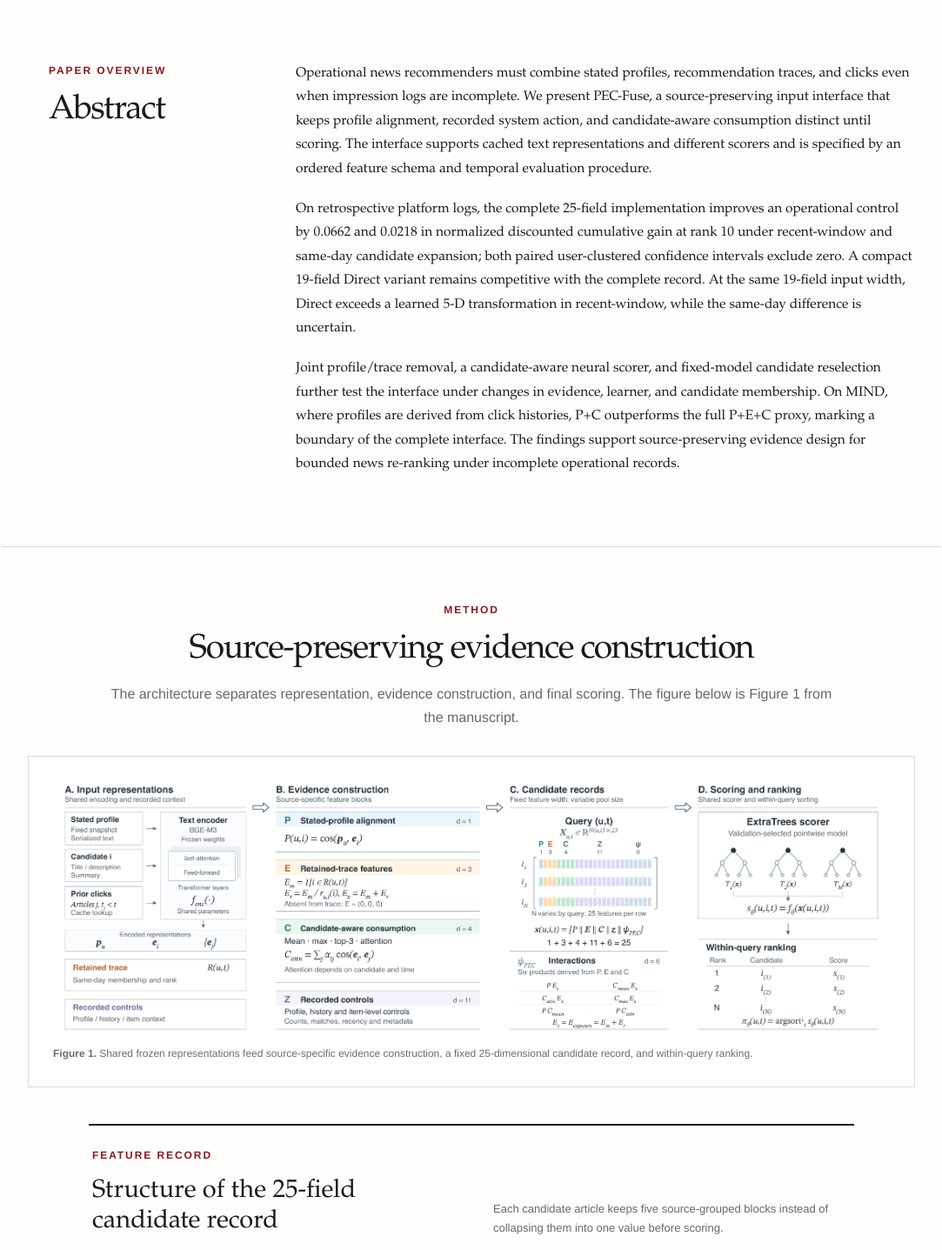
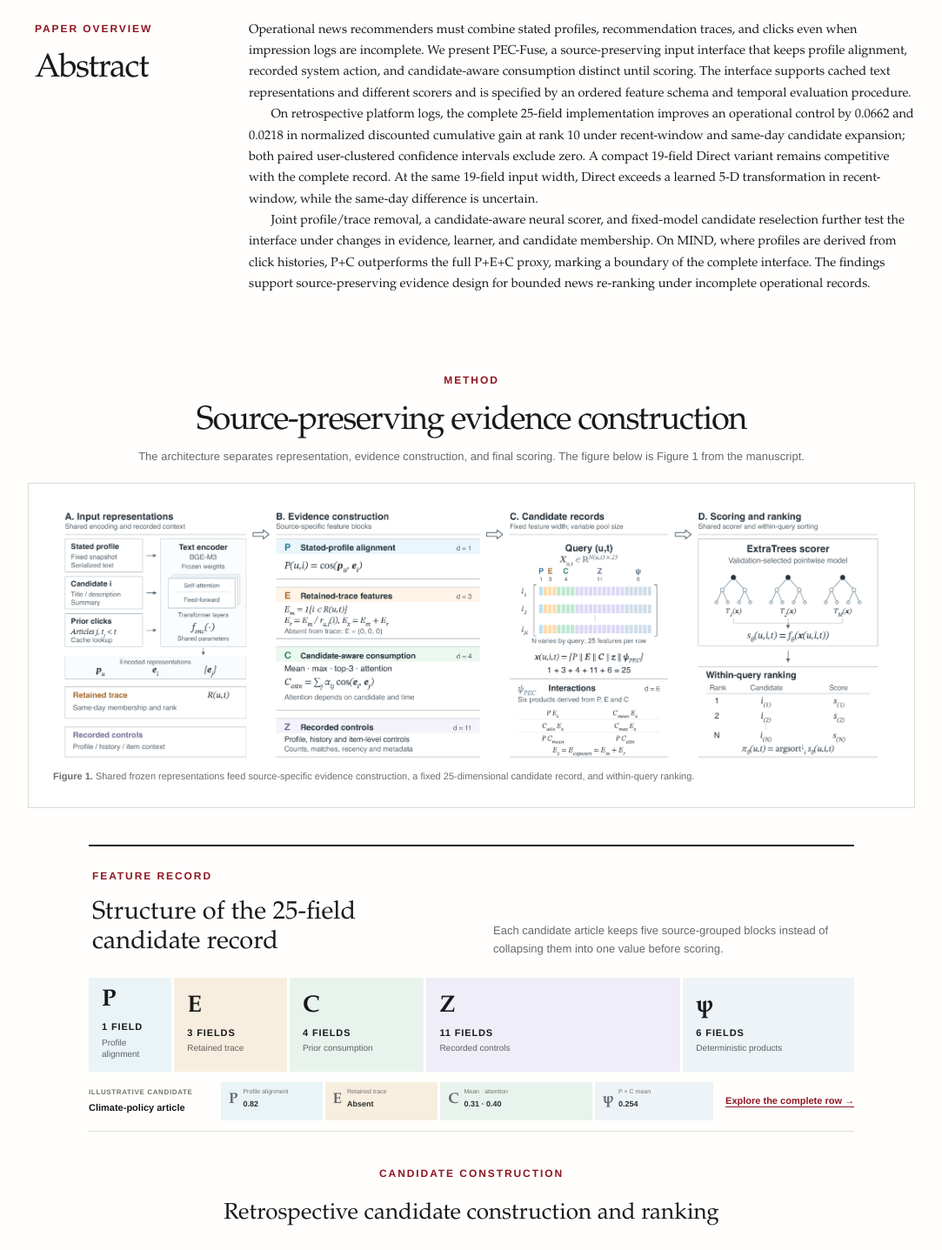
Before and after one commit to WoojinPark-Jay/pec-fuse-ranking, a React (Vite) app in the folder tutorial/: page / in a window 1280 px wide. Shown: the part 620-2057 px from the top of the page at 87% size, without its empty margins (98-1181 px from the left). Built offline with nearby package versions, Linux system fonts and the light colour scheme.

Commit message:
Tighten the project page layout

```diff
--- a/tutorial/src/project-home.css
+++ b/tutorial/src/project-home.css
@@ -62,7 +62,7 @@ body { margin: 0; background: var(--paper); color: var(--ink); }
 .project-button svg, .footer-links svg { width: 15px; height: 15px; fill: currentColor; }
 .sr-only { position: absolute; width: 1px; height: 1px; padding: 0; margin: -1px; overflow: hidden; clip: rect(0,0,0,0); white-space: nowrap; border: 0; }
 
-.project-hero { max-width: 960px; margin: 0 auto; padding: 68px 30px 46px; text-align: center; }
+.project-hero { max-width: 960px; margin: 0 auto; padding: 50px 30px 34px; text-align: center; }
 .venue-line, .section-kicker {
   margin: 0 0 15px;
   color: var(--ku-crimson);
@@ -136,17 +136,19 @@ body { margin: 0; background: var(--paper); color: var(--ink); }
   letter-spacing: -.035em;
 }
 .text-link { display: inline-flex; gap: 9px; align-items: center; color: var(--ku-crimson) !important; font-size: 14px; font-weight: 700; text-underline-offset: 4px; }
-.paper-figure figcaption { margin-top: 14px; color: #6d6d6a; font-size: 12px; line-height: 1.55; }
+.paper-figure figcaption { margin-top: 9px; color: #6d6d6a; font-size: 11px; line-height: 1.5; }
 
-.paper-section { max-width: 1080px; margin: 0 auto; padding: 62px 30px; }
-.paper-section + .paper-section { border-top: 1px solid var(--line); }
-.section-heading { max-width: 830px; margin-bottom: 30px; }
-.section-heading > p:not(.section-kicker) { margin: 15px 0 0; color: var(--muted); }
+.paper-section { max-width: 1080px; margin: 0 auto; padding: 44px 30px; }
+.paper-section + .paper-section { border-top: 0; }
+.section-heading { max-width: 830px; margin-bottom: 20px; }
+.section-heading > p:not(.section-kicker) { margin: 10px 0 0; color: var(--muted); font-size: 13px; line-height: 1.55; }
 .section-heading-centered { margin-right: auto; margin-left: auto; text-align: center; }
-.abstract-section { display: grid; grid-template-columns: 260px 1fr; gap: 48px; align-items: start; }
-.abstract-section .section-heading { padding-left: 24px; }
-.abstract-copy { font-family: "Iowan Old Style", "Palatino Linotype", Georgia, serif; font-size: 15.5px; line-height: 1.78; }
-.abstract-copy p { margin: 0 0 18px; }
+.section-heading h2 { font-size: clamp(29px, 3.5vw, 38px); }
+.abstract-section { display: grid; grid-template-columns: 220px 1fr; gap: 34px; align-items: start; }
+.abstract-section .section-heading { padding-left: 8px; }
+.abstract-copy { font-family: "Iowan Old Style", "Palatino Linotype", Georgia, serif; font-size: 14.5px; line-height: 1.68; }
+.abstract-copy p { margin: 0; }
+.abstract-copy p + p { text-indent: 1.75em; }
 
 .paper-figure { margin: 0; }
 .architecture-figure { padding: 28px; border: 1px solid var(--line); background: #fff; }
@@ -179,14 +181,14 @@ body { margin: 0; background: var(--paper); color: var(--ink); }
 .example-c { background: #e9f3ed; }
 .example-psi { background: #edf3f6; }
 .record-example a { color: var(--ku-crimson); font-weight: 700; text-underline-offset: 3px; }
-.algorithm-intro { max-width: 720px; margin: 56px auto 24px; text-align: center; }
-.algorithm-intro h3 { margin: 0; font-family: "Iowan Old Style", "Palatino Linotype", Georgia, serif; font-size: 30px; font-weight: 500; }
+.algorithm-intro { max-width: 720px; margin: 38px auto 18px; text-align: center; }
+.algorithm-intro h3 { margin: 0; font-family: "Iowan Old Style", "Palatino Linotype", Georgia, serif; font-size: 26px; font-weight: 500; }
 .algorithm-intro p:not(.section-kicker) { color: var(--muted); }
 .algorithm-figure { overflow-x: auto; padding: 20px; border: 1px solid var(--line); background: #fff; }
 .algorithm-figure img { min-width: 820px; width: 100%; }
 
 .results-section { max-width: 1180px; }
-.result-block { max-width: 1020px; margin: 26px auto 0; border-top: 2px solid var(--ink); }
+.result-block { max-width: 1020px; margin: 20px auto 0; border-top: 2px solid var(--ink); }
 .result-block-heading { display: flex; align-items: center; gap: 16px; padding: 14px 4px; border-bottom: 1px solid var(--line); }
 .result-block-heading div { display: grid; }
 .result-block-heading strong { font-family: "Iowan Old Style", "Palatino Linotype", Georgia, serif; font-size: 21px; font-weight: 600; }
@@ -198,7 +200,7 @@ body { margin: 0; background: var(--paper); color: var(--ink); }
 .result-gain { color: var(--ku-crimson); font-size: 19px; font-weight: 800; font-variant-numeric: tabular-nums; }
 .result-gain small { display: block; color: #716f6b; font-size: 11px; font-weight: 500; }
 .result-interpretation { margin: 14px 20px 0; color: var(--ku-crimson); font-size: 12px; font-weight: 700; }
-.contrast-block { max-width: 1020px; margin: 34px auto 0; }
+.contrast-block { max-width: 1020px; margin: 26px auto 0; }
 .contrast-heading { display: grid; grid-template-columns: 1fr 1.25fr; gap: 34px; align-items: end; margin-bottom: 15px; }
 .contrast-heading .section-kicker { margin-bottom: 5px; }
 .contrast-heading h3 { margin: 0; font-family: "Iowan Old Style", "Palatino Linotype", Georgia, serif; font-size: 23px; font-weight: 600; }
@@ -213,27 +215,27 @@ body { margin: 0; background: var(--paper); color: var(--ink); }
 .contrast-estimate em { grid-column: 1 / -1; color: #8a5d31; font-size: 8px; font-style: normal; font-weight: 700; letter-spacing: .04em; text-transform: uppercase; }
 .contrast-estimate.is-uncertain { color: #6d625b; }
 .contrast-footnote { margin: 10px 2px 0; color: #74716d; font-size: 10px; line-height: 1.5; }
-.results-note { max-width: 800px; margin: 28px auto 0; padding-left: 18px; border-left: 2px solid var(--ku-crimson); color: var(--muted); font-size: 13px; }
+.results-note { max-width: 800px; margin: 20px auto 0; padding-left: 16px; border-left: 2px solid var(--ku-crimson); color: var(--muted); font-size: 12px; line-height: 1.55; }
 @media(max-width:680px) {
   .contrast-heading { grid-template-columns: 1fr; gap: 8px; }
   .contrast-table { overflow-x: auto; }
   .contrast-row { grid-template-columns: 190px 155px 155px; min-width: 500px; padding: 0 10px; }
 }
 
-.takeaways-section { max-width: 1180px; margin: 0 auto; padding: 54px 30px 58px; border-top: 1px solid var(--line); }
+.takeaways-section { max-width: 1180px; margin: 0 auto; padding: 40px 30px 42px; border-top: 0; }
 .takeaway-grid { display: grid; grid-template-columns: repeat(3, 1fr); border-top: 1px solid var(--ink); border-bottom: 1px solid var(--line); }
-.takeaway-grid article { padding: 25px 28px 28px; }
+.takeaway-grid article { padding: 20px 23px 22px; }
 .takeaway-grid article + article { border-left: 1px solid var(--line); }
 .takeaway-grid article > span { color: var(--ku-crimson); font-family: "SFMono-Regular", Consolas, monospace; font-size: 11px; font-weight: 700; letter-spacing: .08em; }
 .takeaway-grid h3 { margin: 13px 0 9px; font-family: "Iowan Old Style", "Palatino Linotype", Georgia, serif; font-size: 23px; font-weight: 600; line-height: 1.2; }
-.takeaway-grid p { margin: 0; color: var(--muted); font-size: 14px; line-height: 1.65; }
+.takeaway-grid p { margin: 0; color: var(--muted); font-size: 13px; line-height: 1.55; }
 
 .demo-section {
   max-width: 900px;
   margin: 0 auto 8px;
-  padding: 42px 0 46px;
+  padding: 32px 0 34px;
   border-top: 1px solid var(--ink);
-  border-bottom: 1px solid var(--line);
+  border-bottom: 0;
   background: #fff;
   color: var(--ink);
 }
@@ -293,15 +295,15 @@ body { margin: 0; background: var(--paper); color: var(--ink); }
 .preview-score strong { color: #35322f; font-size: 10px; font-weight: 700; letter-spacing: .02em; }
 .demo-preview figcaption { margin: 0; padding: 9px 14px; border-top: 1px solid #dedcd7; color: #747774; font-size: 10px; line-height: 1.45; }
 
-.manuscript-section { max-width: 1120px; padding-top: 50px; padding-bottom: 50px; }
-.manuscript-heading { display: grid; grid-template-columns: 1fr 1.15fr auto; gap: 36px; align-items: end; max-width: none; }
+.manuscript-section { max-width: 1120px; padding-top: 38px; padding-bottom: 38px; }
+.manuscript-heading { display: grid; grid-template-columns: 1fr 1.15fr auto; gap: 26px; align-items: end; max-width: none; }
 .manuscript-heading p { margin: 0; color: var(--muted); font-size: 13px; }
 .paper-viewer { height: min(62vh, 600px); overflow: hidden; border: 1px solid #bdb9b2; background: #eeeae4; }
 .paper-viewer iframe { width: 100%; height: 100%; border: 0; background: #fff; }
 
-.citation-section { display: grid; grid-template-columns: .75fr 1.25fr; gap: 58px; align-items: start; }
-.citation-section pre { overflow-x: auto; margin: 0; padding: 25px 28px; border: 1px solid #d9d5ce; border-top: 3px solid var(--ku-crimson); background: #fff; box-shadow: 0 8px 22px rgba(39, 30, 24, .035); color: #252729; font-family: "SFMono-Regular", Consolas, monospace; font-size: 12px; line-height: 1.65; white-space: pre-wrap; }
-.project-footer { display: flex; justify-content: space-between; gap: 30px; max-width: 1180px; margin: 0 auto; padding: 38px 30px 55px; border-top: 1px solid var(--line); color: var(--muted); font-size: 13px; }
+.citation-section { display: grid; grid-template-columns: .75fr 1.25fr; gap: 38px; align-items: start; }
+.citation-section pre { overflow-x: auto; margin: 0; padding: 20px 22px; border: 1px solid #d9d5ce; border-top: 2px solid var(--ku-crimson); background: #fff; box-shadow: none; color: #252729; font-family: "SFMono-Regular", Consolas, monospace; font-size: 11px; line-height: 1.55; white-space: pre-wrap; }
+.project-footer { display: flex; justify-content: space-between; gap: 24px; max-width: 1180px; margin: 0 auto; padding: 28px 30px 36px; border-top: 1px solid var(--line); color: var(--muted); font-size: 12px; }
 .footer-identity { display: grid; max-width: 620px; }
 .project-footer strong { color: var(--ink); font-family: "Iowan Old Style", "Palatino Linotype", Georgia, serif; font-size: 15px; line-height: 1.45; }
 .footer-identity span { margin-top: 3px; font-size: 12px; }
@@ -332,7 +334,7 @@ body { margin: 0; background: var(--paper); color: var(--ink); }
   .project-page { font-size: 15px; }
   .project-nav { height: 58px; }
   .project-wordmark { font-size: 19px; }
-  .project-hero { padding: 54px 20px 38px; }
+  .project-hero { padding: 42px 20px 30px; }
   .project-subtitle { font-size: 26px; }
   .author-line { font-size: 16px; }
   .affiliation-line { padding: 0 10px; }
@@ -344,7 +346,7 @@ body { margin: 0; background: var(--paper); color: var(--ink); }
   .institution-logo span { font-size: 8px; }
   .project-actions { gap: 8px; }
   .project-button { min-height: 40px; padding: 8px 14px; font-size: 12px; }
-  .paper-section { padding: 50px 20px; }
+  .paper-section { padding: 38px 20px; }
   .abstract-copy { font-size: 15px; }
   .architecture-figure { padding: 12px; }
   .algorithm-intro { margin-top: 65px; }
@@ -353,7 +355,7 @@ body { margin: 0; background: var(--paper); color: var(--ink); }
   .headline-row > :last-child { grid-column: 1 / -1; }
   .headline-header { display: none; }
   .result-gain { padding-top: 5px; border-top: 1px dotted var(--line); font-size: 19px; }
-  .takeaways-section { padding: 52px 20px 58px; }
+  .takeaways-section { padding: 38px 20px 42px; }
   .record-blocks { grid-template-columns: 1fr 1fr; }
   .record-block { min-height: 100px; border-bottom: 3px solid #fff; }
   .record-block:last-child { grid-column: 1 / -1; }
```
